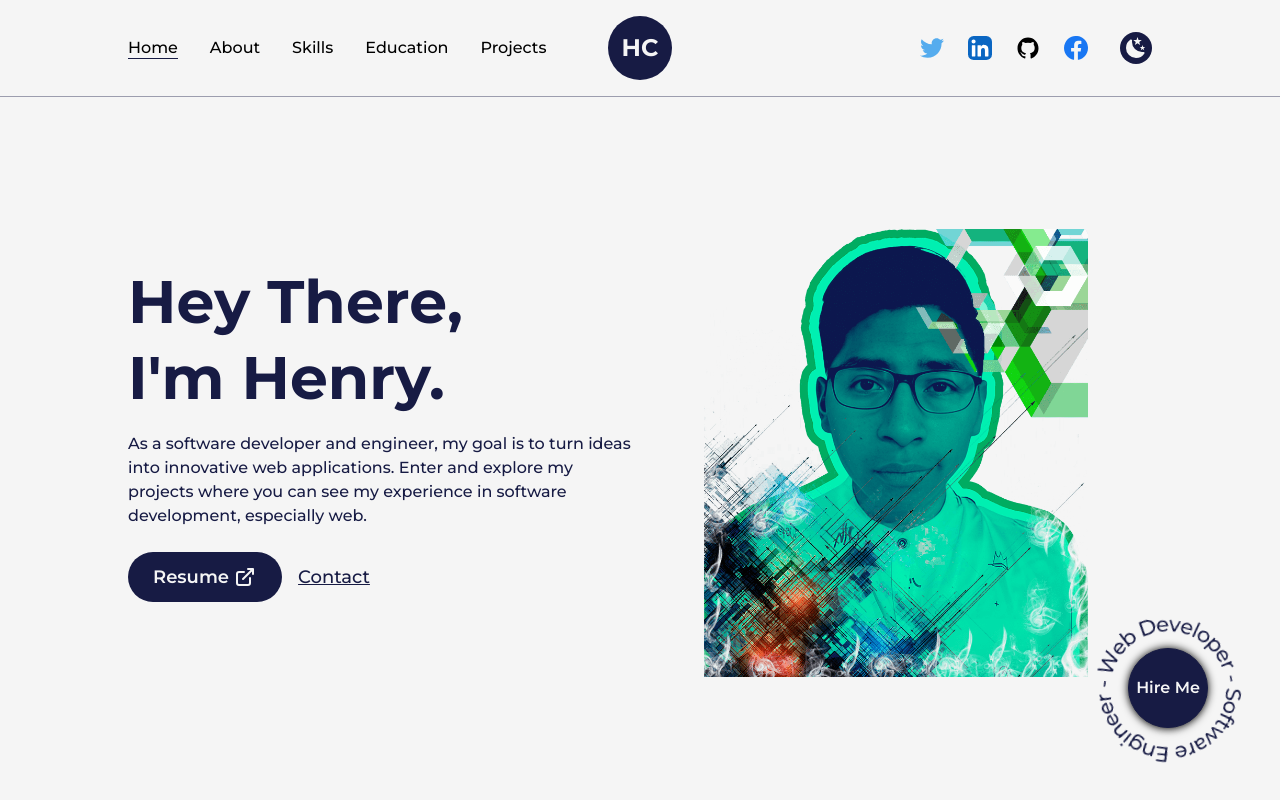
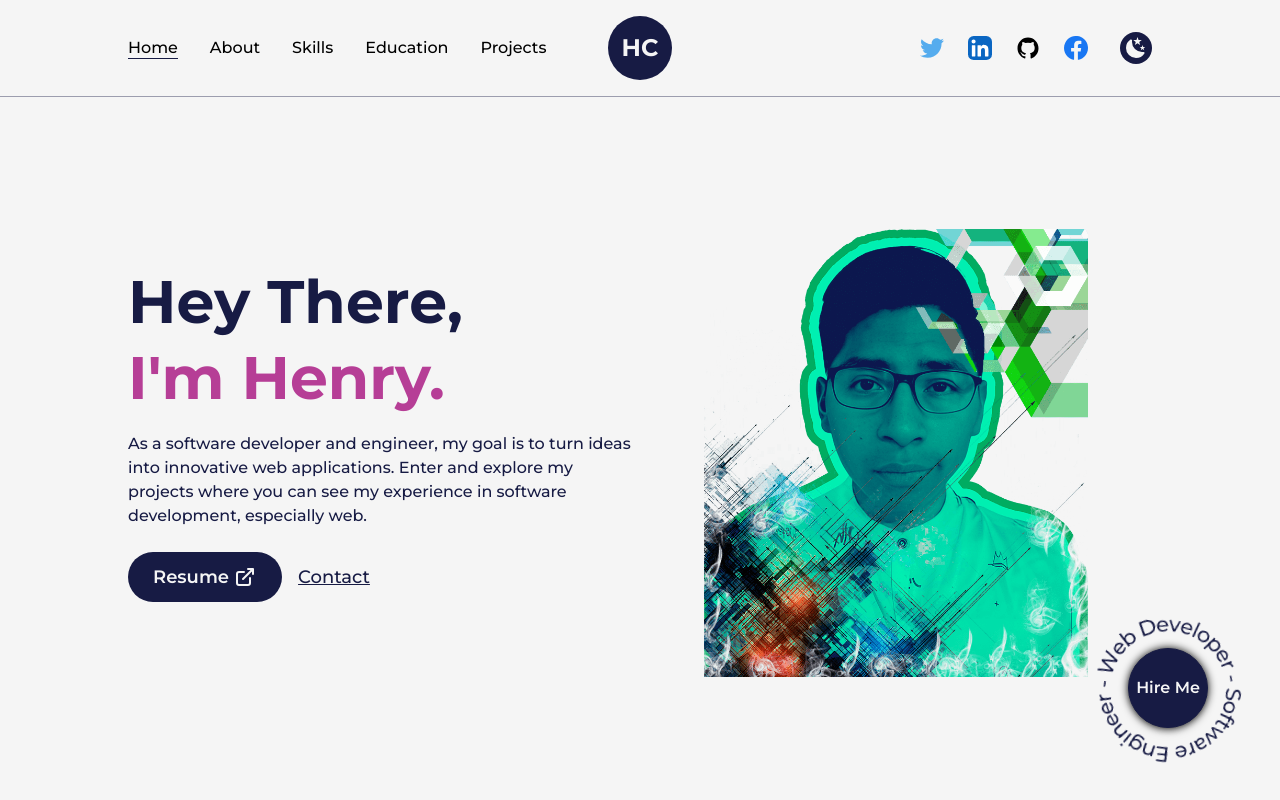
Before and after one commit to Henry-Caiza/portfolio, a Next.js app: page / in a window 1280 px wide. Shown: the top 800 px of the page. Built offline with nearby package versions, Linux system fonts and the light colour scheme.

Commit message:
titulo index

```diff
--- a/src/pages/index.js
+++ b/src/pages/index.js
@@ -32,7 +32,7 @@ export default function Home() {
               <AnimatedText text="Hey There,"
                 className='!text-6xl !text-left xl:!text-5xl lg:!text-center lg:!text-6xl md:!text-5xl sm:!text-3xl' />
               <AnimatedText text="I'm Henry."
-                className='!text-6xl !text-left xl:!text-5xl lg:!text-center lg:!text-6xl md:!text-5xl sm:!text-3xl' />
+                className='!text-6xl !text-left xl:!text-5xl lg:!text-center lg:!text-6xl md:!text-5xl sm:!text-3xl dark:!text-greenLight !text-primary' />
               <p className='my-4 text-base font-medium md:text-sm sm:text-xs'>
                 As a software developer and engineer, my goal is to turn ideas into innovative web applications.
                 Enter and explore my projects where you can see my experience in software development, especially web.
```
